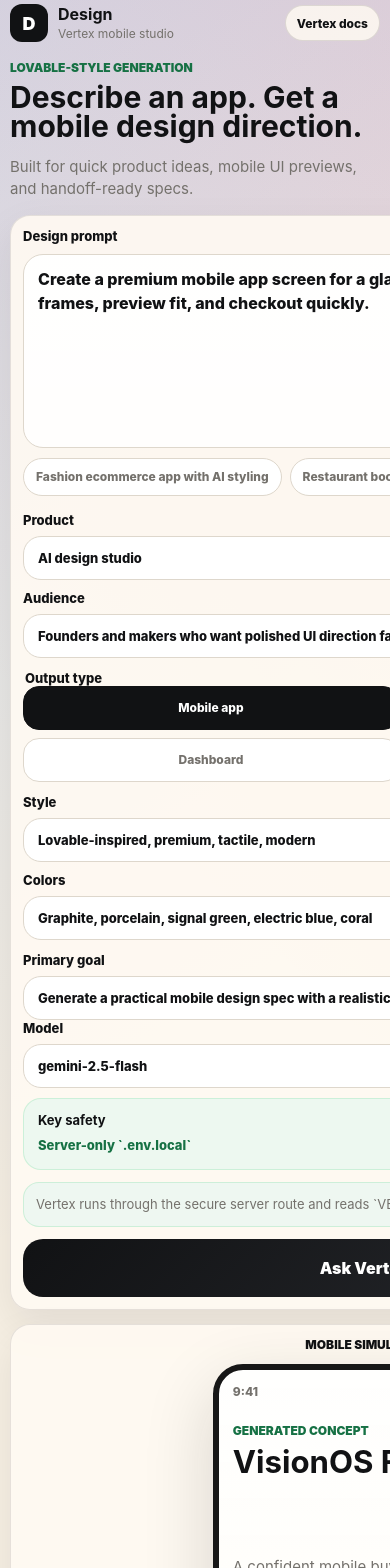
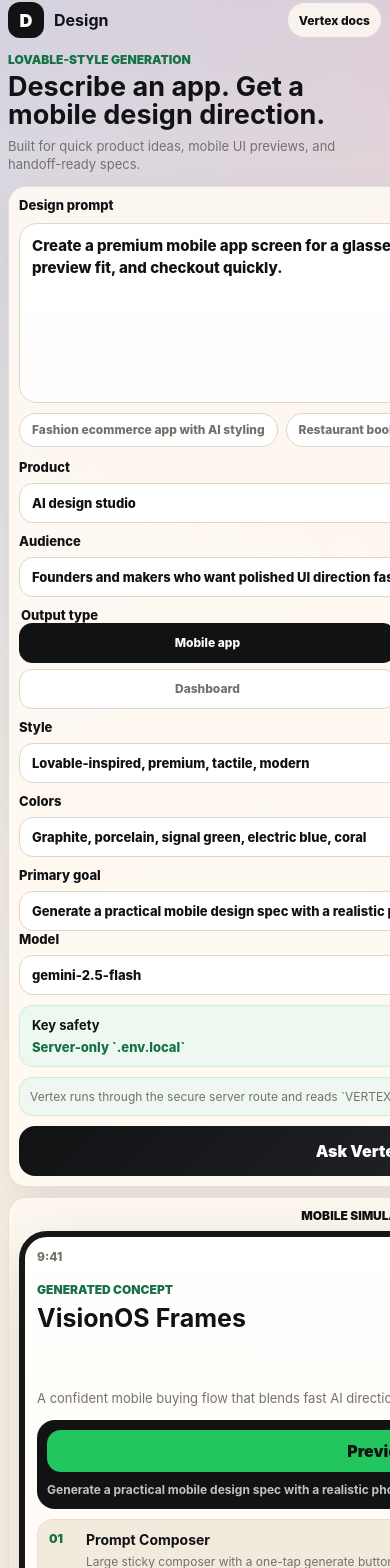
Before and after one commit to rkali090/design, a Next.js app: page / in a window 390 px wide. Shown: the part 6-1574 px from the top of the page. Built offline with nearby package versions, Linux system fonts and the light colour scheme.

Commit message:
Fix mobile design studio layout

```diff
--- a/app/globals.css
+++ b/app/globals.css
@@ -156,6 +156,18 @@ button {
 .studio-grid {
   display: grid;
   gap: 14px;
+}
+
+.composer-panel {
+  order: 1;
+}
+
+.simulator-panel {
+  order: 2;
+}
+
+.spec-panel {
+  order: 3;
 }
 
 .composer-panel,
@@ -653,11 +665,11 @@ fieldset {
 
 @media (max-width: 430px) {
   .app-shell {
-    padding: 10px;
+    padding: 8px;
   }
 
   .topbar {
-    margin-bottom: 14px;
+    margin-bottom: 10px;
   }
 
   .docs-link {
@@ -668,43 +680,202 @@ fieldset {
 
   .brand-mark > span {
     border-radius: 12px;
-    height: 38px;
-    width: 38px;
+    height: 36px;
+    width: 36px;
+  }
+
+  .brand-mark small {
+    display: none;
+  }
+
+  .hero-band {
+    gap: 8px;
+    margin-bottom: 12px;
   }
 
   .hero-band h1 {
-    font-size: 30px;
+    font-size: 27px;
+    line-height: 1.03;
+    margin-top: 5px;
+  }
+
+  .hero-band p {
+    font-size: 13px;
+    max-width: none;
+  }
+
+  .studio-grid {
+    gap: 10px;
   }
 
   .composer-panel,
   .simulator-panel,
   .spec-panel {
-    border-radius: 20px;
-    padding: 12px;
+    border-radius: 18px;
+    padding: 10px;
   }
 
   .prompt-label textarea {
-    border-radius: 20px;
-    font-size: 16px;
-    min-height: 150px;
+    border-radius: 18px;
+    font-size: 15px;
+    min-height: 124px;
+  }
+
+  input,
+  textarea {
+    border-radius: 14px;
+    padding: 11px 12px;
+  }
+
+  .quick-row {
+    margin-bottom: 10px;
+  }
+
+  .quick-row button {
+    min-height: 34px;
+  }
+
+  .field-grid,
+  fieldset {
+    margin-bottom: 10px;
+  }
+
+  .segmented {
+    gap: 6px;
+  }
+
+  .segmented button {
+    border-radius: 13px;
+    min-height: 40px;
+  }
+
+  .key-safety {
+    border-radius: 14px;
+    min-height: 58px;
+    padding: 11px 12px;
+  }
+
+  .helper-copy,
+  .error-message {
+    border-radius: 14px;
+    font-size: 12px;
+    margin-bottom: 10px;
+    padding: 10px;
+  }
+
+  .generate-button {
+    border-radius: 16px;
+    min-height: 50px;
+  }
+
+  .panel-toolbar {
+    margin-bottom: 8px;
   }
 
   .phone-frame {
+    aspect-ratio: auto;
     border-width: 6px;
-    border-radius: 30px;
-    padding: 14px;
+    border-radius: 28px;
+    max-width: 100%;
+    overflow: visible;
+    padding: 12px;
+    width: 100%;
+  }
+
+  .phone-status {
+    margin-bottom: 14px;
+  }
+
+  .preview-hero {
+    gap: 10px;
+  }
+
+  .preview-hero h2 {
+    font-size: 25px;
+  }
+
+  .color-dots {
+    gap: 5px;
+  }
+
+  .color-dots span {
+    height: 15px;
+    width: 15px;
+  }
+
+  .summary {
+    font-size: 13px;
+    margin: 10px 0 12px;
   }
 
   .action-strip {
+    border-radius: 18px;
     grid-template-columns: 1fr;
     min-height: 0;
+    padding: 10px;
+  }
+
+  .action-strip button {
+    border-radius: 14px;
+    min-height: 42px;
   }
 
   .action-strip span {
+    font-size: 12px;
     text-align: left;
   }
 
+  .section-stack {
+    gap: 8px;
+    margin-top: 10px;
+  }
+
   .mobile-section {
-    min-height: 88px;
+    border-radius: 16px;
+    min-height: 0;
+    padding: 11px;
+  }
+
+  .mobile-section h3 {
+    font-size: 14px;
+  }
+
+  .mobile-section p {
+    font-size: 12px;
+  }
+
+  .panel-heading {
+    margin-bottom: 12px;
+  }
+
+  .panel-heading h2 {
+    font-size: 21px;
+  }
+
+  .spec-group {
+    padding: 13px 0;
+  }
+
+  .spec-row {
+    border-radius: 14px;
+    padding: 10px;
   }
 }
+
+@media (max-width: 360px) {
+  .hero-band h1 {
+    font-size: 24px;
+  }
+
+  .docs-link {
+    display: none;
+  }
+
+  .segmented {
+    grid-template-columns: 1fr;
+  }
+
+  .preview-hero h2 {
+    font-size: 23px;
+  }
+}
```
